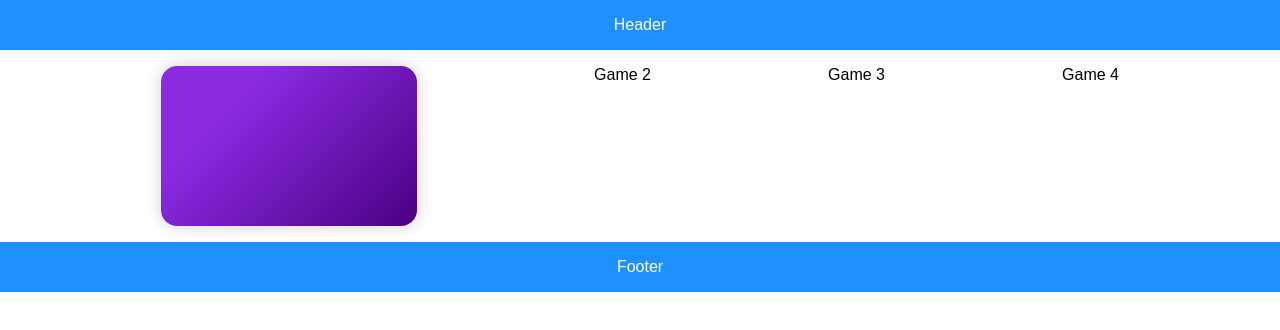
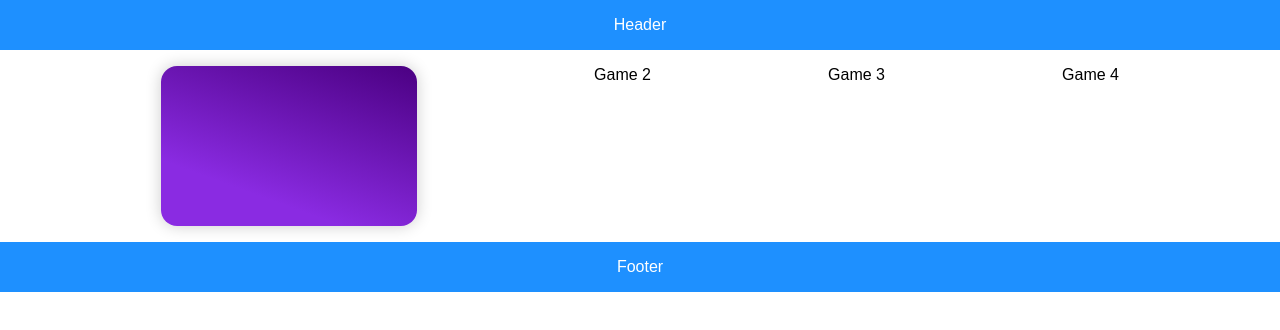
Before and after one commit to alanhortz/demo-flex-grid-css, a plain HTML site: page index.html in a window 1280 px wide. Drawn offline with Linux system fonts and the light colour scheme; a web font is replaced by a local one.

Commit message:
change in gradient settings

```diff
--- a/index.html
+++ b/index.html
@@ -37,7 +37,7 @@
             justify-content: space-evenly;
         }
         .card {
-            background-image: linear-gradient(315deg, #4b0082 0%, #8a2be2 74%);
+            background-image: linear-gradient(200deg, #4b0082 0%, #8a2be2 74%);
             width: 16rem;
             height: 10rem;
             border-radius: 1rem;
```
